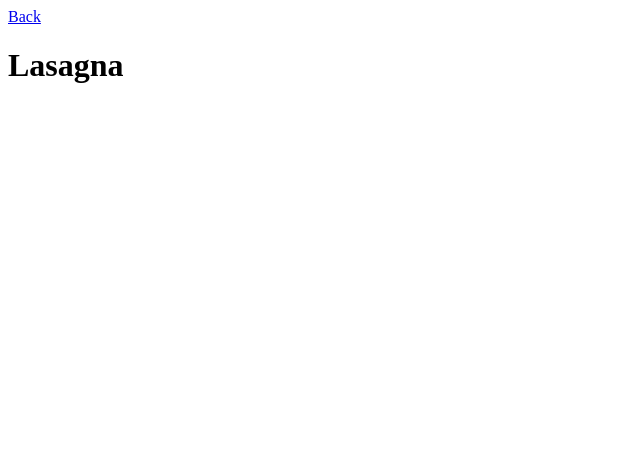
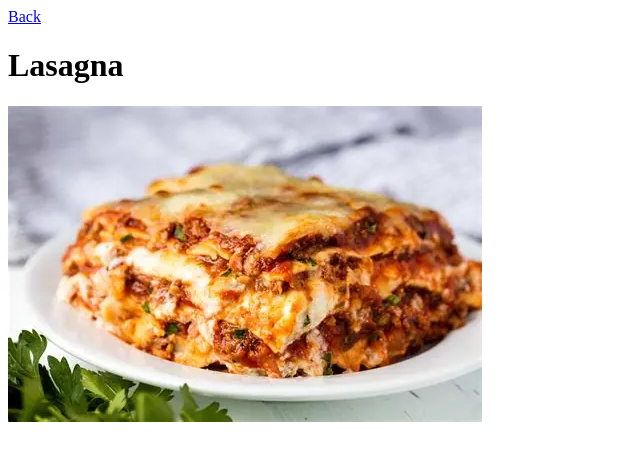
Before and after one commit to KallamSamad/odin-recipes, a plain HTML site: page recipes/lasagna.html in a window 1280 px wide. Shown: the whole page, without its empty margins (0-640 px from the left). Drawn offline with Linux system fonts and the light colour scheme.

Commit message:
Added lasagna image and alt text for it

```diff
--- a/recipes/lasagna.html
+++ b/recipes/lasagna.html
@@ -7,5 +7,6 @@
 <body>
   <a href="../index.html">Back</a>
   <h1>Lasagna</h1>
+  <image src="/odin-recipes/images/lasagna.webp" alt="picture of lasagna">
 </body>
 </html>
```
